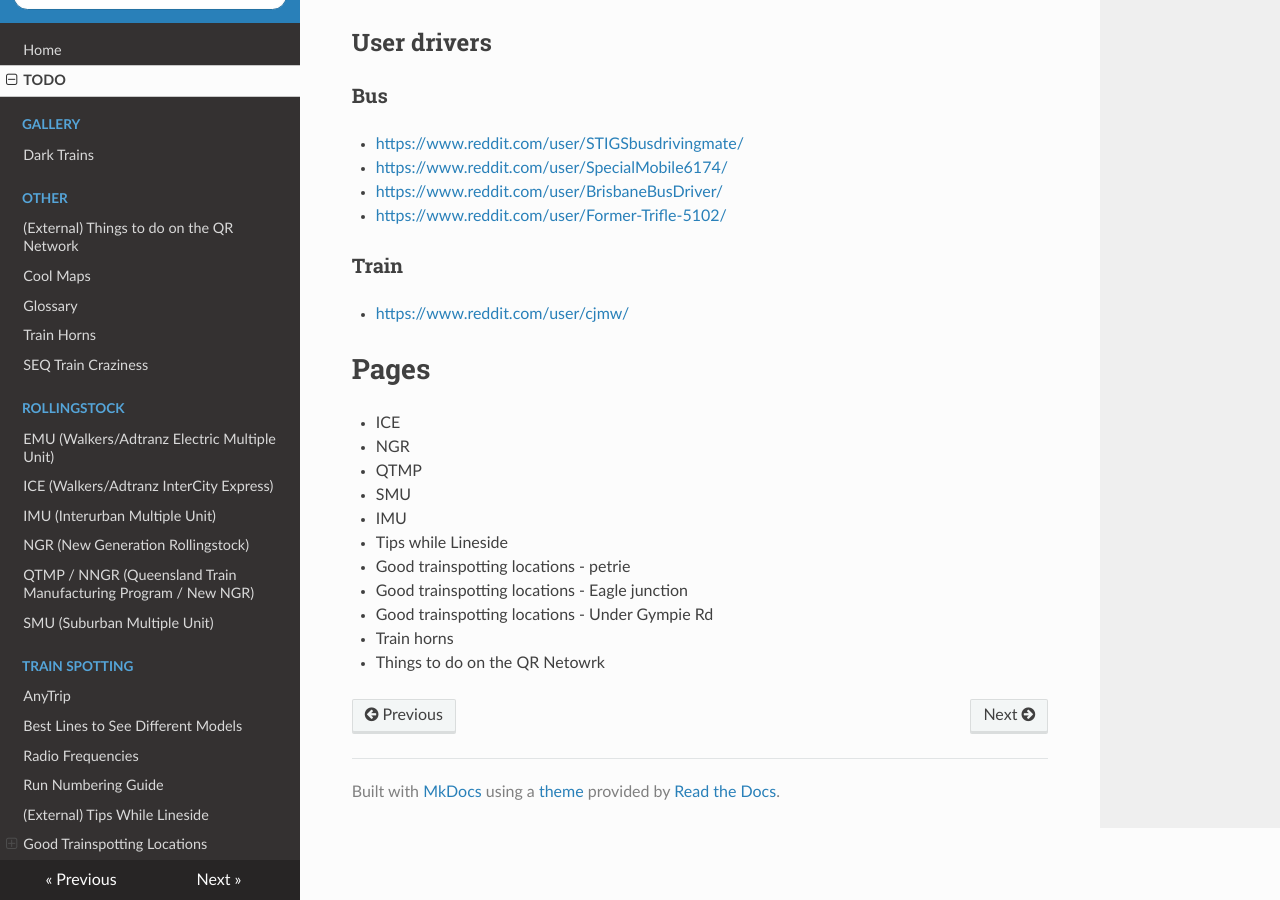
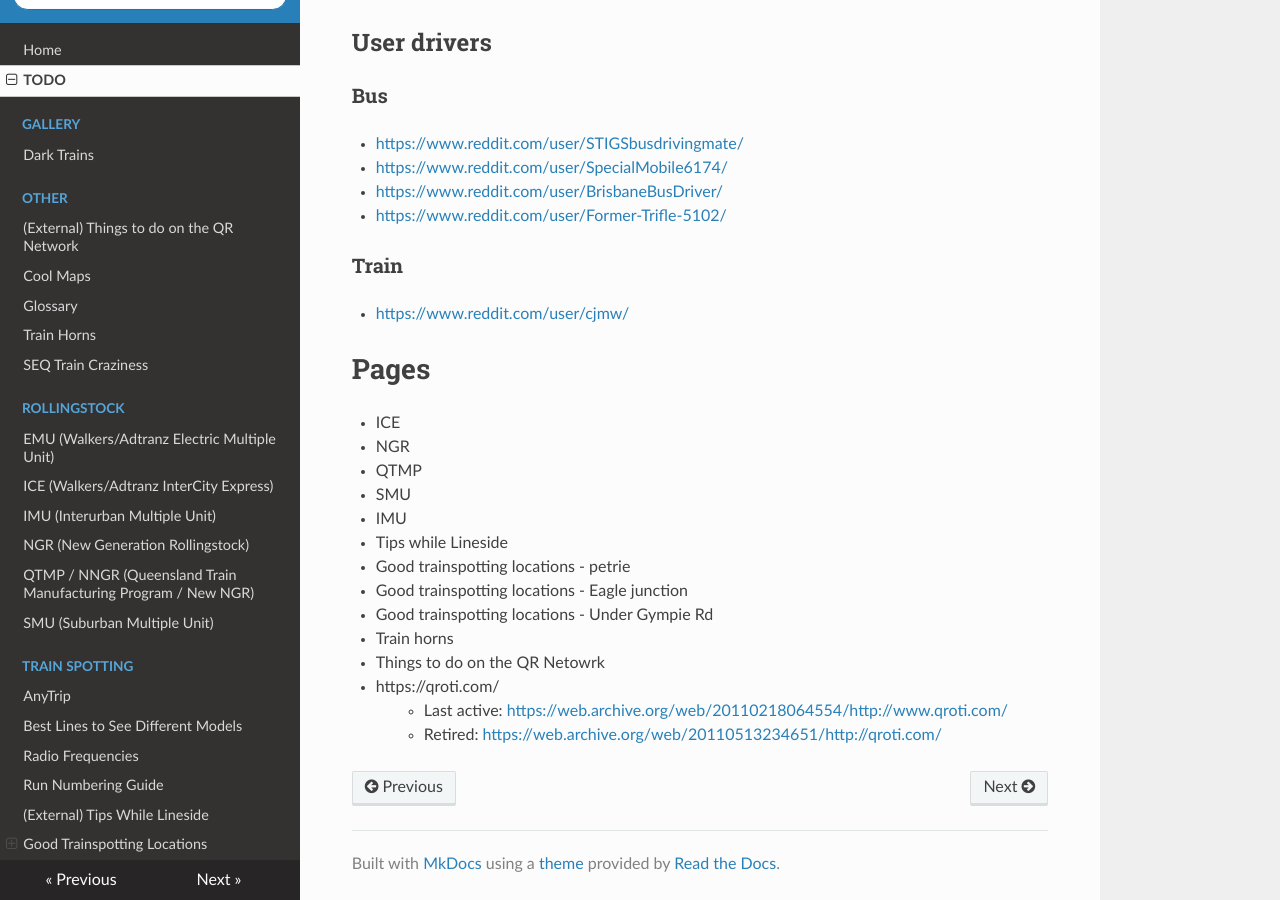
Before and after one commit to SysPoe/train-wiki, an MkDocs documentation site: the page built from docs/TODO.md, in a window 1280 px wide and 900 px high, scrolled down 1359 px. Built offline with MkDocs 1.6.1, drawn with Linux system fonts in a browser that asks for light colours; nearby versions of some CDN libraries.

Commit message:
Update TODO

```diff
--- a/docs/TODO.md
+++ b/docs/TODO.md
@@ -75,3 +75,6 @@ Varsity Lakes Station
 - Good trainspotting locations - Under Gympie Rd
 - Train horns
 - Things to do on the QR Netowrk
+- https://qroti.com/
+  > - Last active: [https://web.archive.org/web/20110218064554/http://www.qroti.com/](https://web.archive.org/web/20110218064554/http://www.qroti.com/)
+  > - Retired: [https://web.archive.org/web/20110513234651/http://qroti.com/](https://web.archive.org/web/20110513234651/http://qroti.com/)
```
